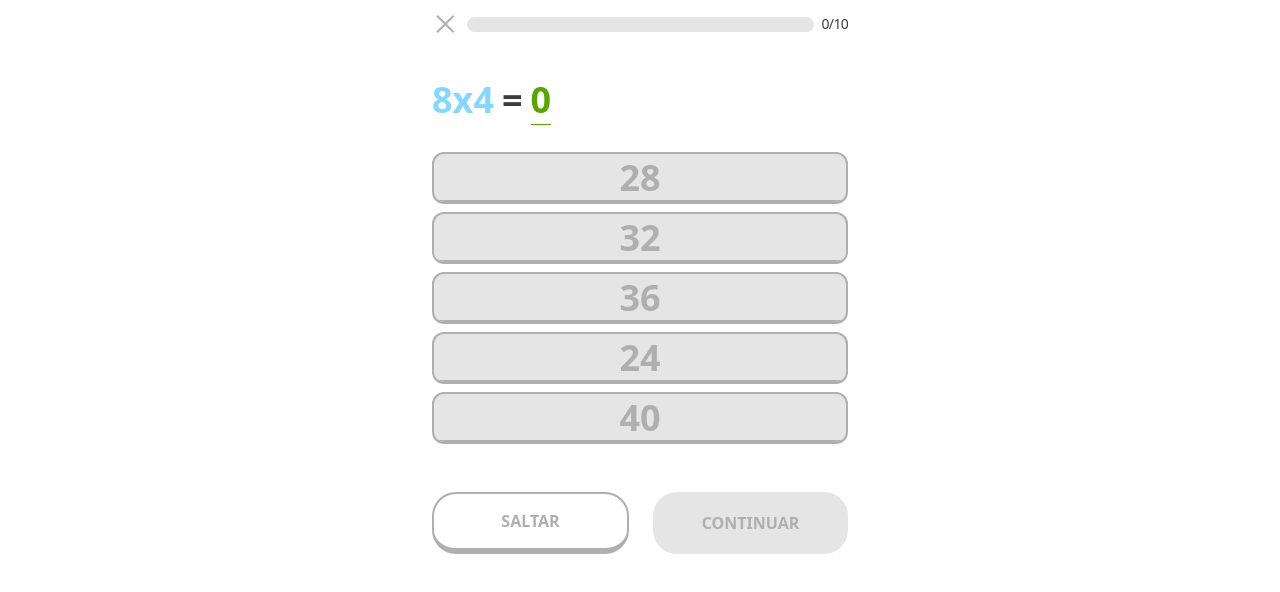
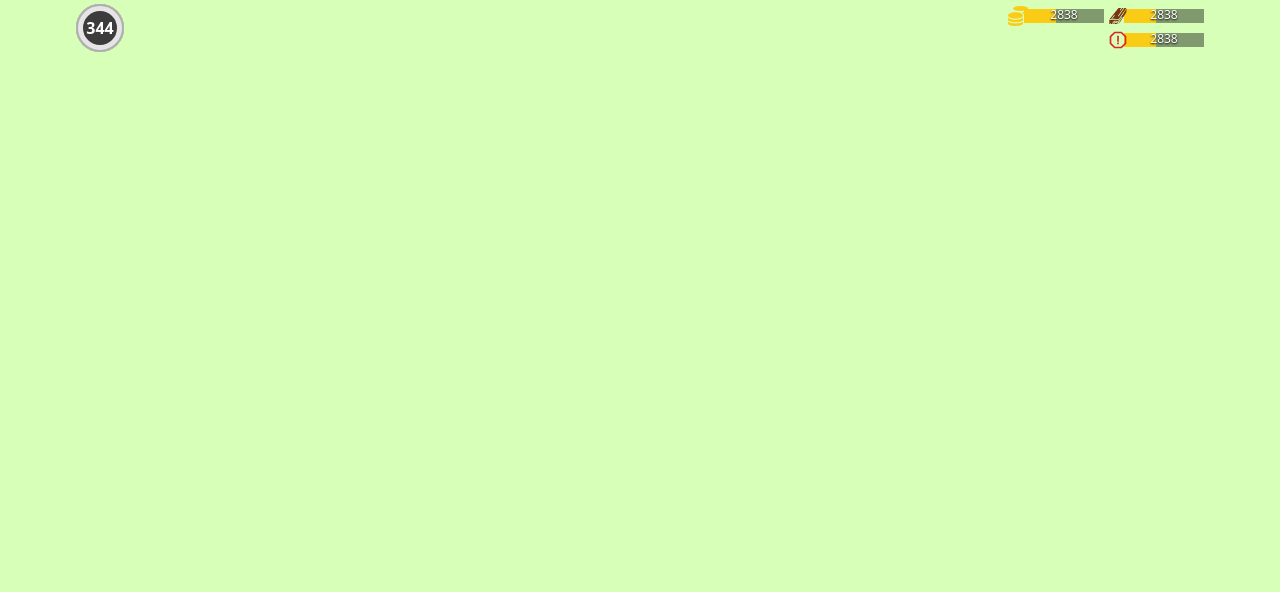
Before and after one commit to addier94/aritmetic-game, a React (Create React App) app: page / in a window 1280 px wide. Shown: the top 592 px of the page. Built offline with nearby package versions, Linux system fonts and the light colour scheme.

Commit message:
add progress ui in home

```diff
--- a/package.json
+++ b/package.json
@@ -13,6 +13,7 @@
     "react": "^18.1.0",
     "react-dom": "^18.1.0",
     "react-icons": "^4.3.1",
+    "react-router-dom": "^6.3.0",
     "react-scripts": "5.0.1",
     "sass": "^1.51.0",
     "typescript": "^4.6.4",
--- a/src/App.tsx
+++ b/src/App.tsx
@@ -1,12 +1,17 @@
 import React from 'react';
-import {Game} from './components/common';
+import {Route, Routes} from 'react-router-dom';
 import {PlayerProvider} from './context/Player';
+import Home from './pages/Home';
+import Player from './pages/Player';
 
 function App() {
   return (
     <div className="App">
       <PlayerProvider>
-        <Game />
+        <Routes>
+          <Route path='/' element={<Home />} />
+          <Route path='player' element={<Player />} />
+        </Routes>
       </PlayerProvider>
     </div>
   );
--- /dev/null
+++ b/src/components/home/HomeView/HomeView.module.css
@@ -0,0 +1,21 @@
+.homeView {
+  @apply bg-primary h-screen;
+}
+.homeView header section:first-child {
+  @apply bg-gray w-12 h-12 relative border-zinc-700 rounded-full flex items-center justify-center text-white font-bold shadow-inner;
+}
+.homeView header section:first-child::before {
+  content: '';
+  @apply absolute rounded-full inset-0 border-[7px] border-gray3 z-50;
+}
+
+.homeView header section:first-child::after {
+  content: '';
+  @apply absolute rounded-full inset-0 border-[2px] border-gray2 z-50;
+}
+
+.homeView header section article{
+  @apply w-20 h-[14px] font-medium text-center text-xs text-white relative;
+  background: rgba(0,0,0,0.4);
+  text-shadow: 0px 1px 2px #000;
+}
--- /dev/null
+++ b/src/components/home/HomeView/HomeView.tsx
@@ -0,0 +1,46 @@
+import React from 'react';
+import s from './HomeView.module.css';
+import {FaCoins} from 'react-icons/fa';
+import {BiErrorAlt} from 'react-icons/bi';
+import {GiWoodBeam} from 'react-icons/gi';
+
+const HomeView:React.FC = () => {
+  return (
+    <div className={s.homeView}>
+      <header className='flex justify-between items-center px-3 py-1 lg:mx-16'>
+        <section
+        >344
+        </section>
+        <section className='grid grid-cols-2 gap-1'>
+          <div className='flex items-center'>
+            <FaCoins className='text-yellow-400 w-5 h-5 -mr-1 relative z-10 '/>
+            <ProgressBars />
+          </div>
+          <div className='flex items-center'>
+            <GiWoodBeam className='text-amber-900 w-5 h-5 -mr-1 relative z-10' />
+            <ProgressBars />
+          </div>
+          <div className='flex items-center col-start-2'>
+            <BiErrorAlt className='text-red-600 w-5 h-5 -mr-1 relative z-10 '/>
+            <ProgressBars />
+          </div>
+        </section>
+      </header>
+    </div>
+  );
+};
+
+export default HomeView;
+
+const ProgressBars = () => {
+  return (
+    <article
+    >
+      <div
+        className='absolute top-0 left-0 bg-yellow-400 h-full'
+        style={{width: '40%'}}>
+      </div>
+      <span className='absolute inset-0 leading-[12px]'>2838</span>
+    </article>
+  );
+};
--- /dev/null
+++ b/src/components/home/HomeView/index.ts
@@ -0,0 +1 @@
+export {default} from './HomeView';
--- /dev/null
+++ b/src/components/home/index.ts
@@ -0,0 +1 @@
+export {default as HomeView} from './HomeView';
--- a/src/context/Player/PlayerProvider.tsx
+++ b/src/context/Player/PlayerProvider.tsx
@@ -34,7 +34,6 @@ const PLAYER_INITIAL_STATE: PlayerState = {
 
 export const PlayerProvider:FC<{children: React.ReactNode}> = ({children}) => {
   const [state, dispatch] = useReducer(playerReducer, PLAYER_INITIAL_STATE);
-  console.log(state);
   const setNewChallenge = (multi:IMultiplication) => {
     dispatch({type: '[Player] - Set Random Multiplication', payload: multi});
   };
@@ -44,7 +43,6 @@ export const PlayerProvider:FC<{children: React.ReactNode}> = ({children}) => {
   };
 
   const increaseProgress = (progress: IProgress) => {
-    console.log(progress);
     dispatch({type: '[Player] - Icrease Progress', payload: progress});
   };
 
--- a/src/index.tsx
+++ b/src/index.tsx
@@ -1,13 +1,17 @@
+import {BrowserRouter} from 'react-router-dom';
 import React from 'react';
 import ReactDOM from 'react-dom/client';
 import './styles/main.scss';
 import App from './App';
+
 
 const root = ReactDOM.createRoot(
   document.getElementById('root') as HTMLElement,
 );
 root.render(
     <React.StrictMode>
-      <App />
+      <BrowserRouter>
+        <App />
+      </BrowserRouter>
     </React.StrictMode>,
 );
--- /dev/null
+++ b/src/pages/Home.tsx
@@ -0,0 +1,10 @@
+import React from 'react';
+import {HomeView} from '../components/home';
+
+const Home = () => {
+  return (
+    <HomeView />
+  );
+};
+
+export default Home;
--- /dev/null
+++ b/src/pages/Player.tsx
@@ -0,0 +1,10 @@
+import React from 'react';
+import {Game} from '../components/common';
+
+const Player = () => {
+  return (
+    <Game />
+  );
+};
+
+export default Player;
```
Also changed, not shown: 1 other file (tests, documents, lock files or other folders).
